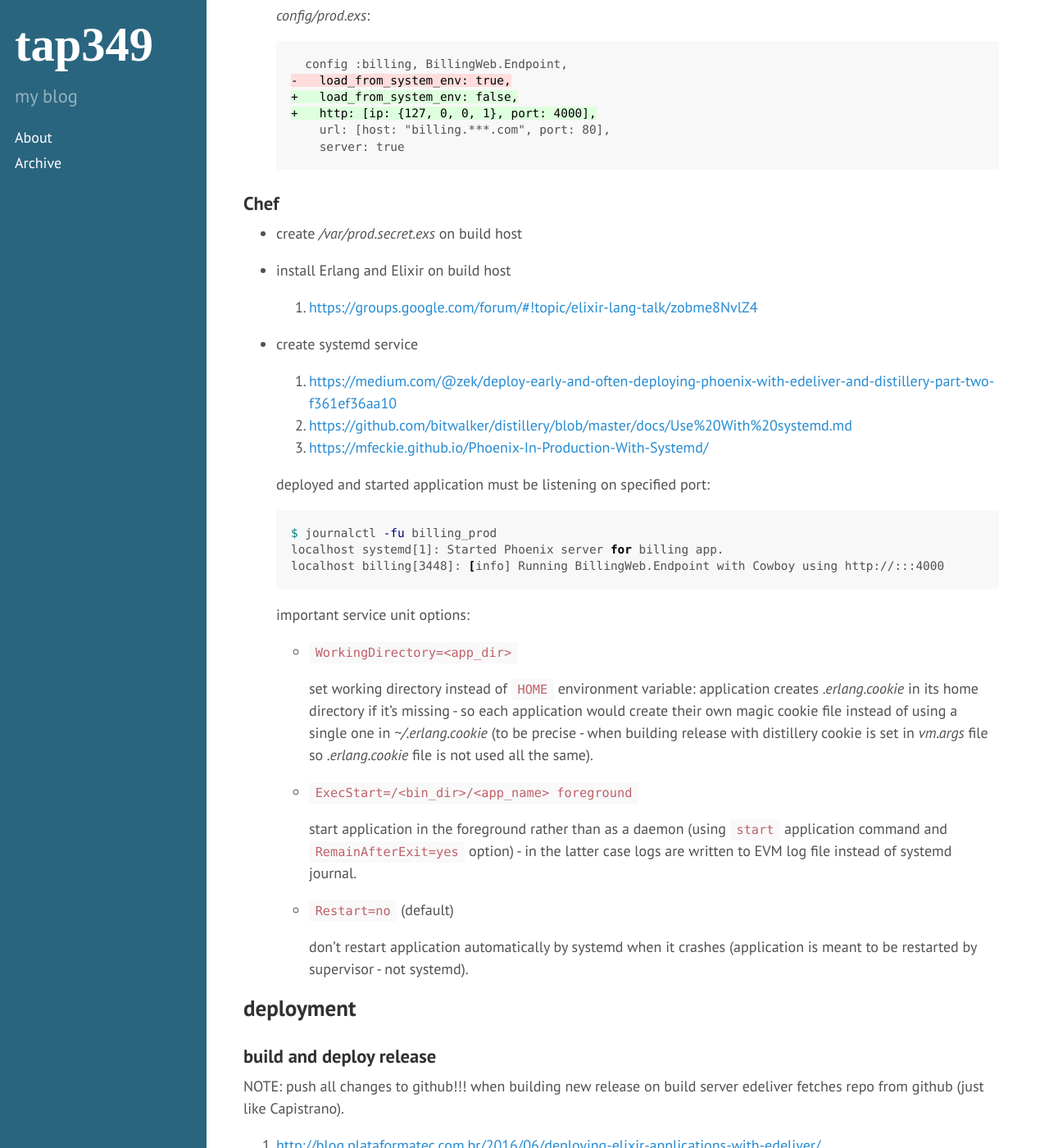
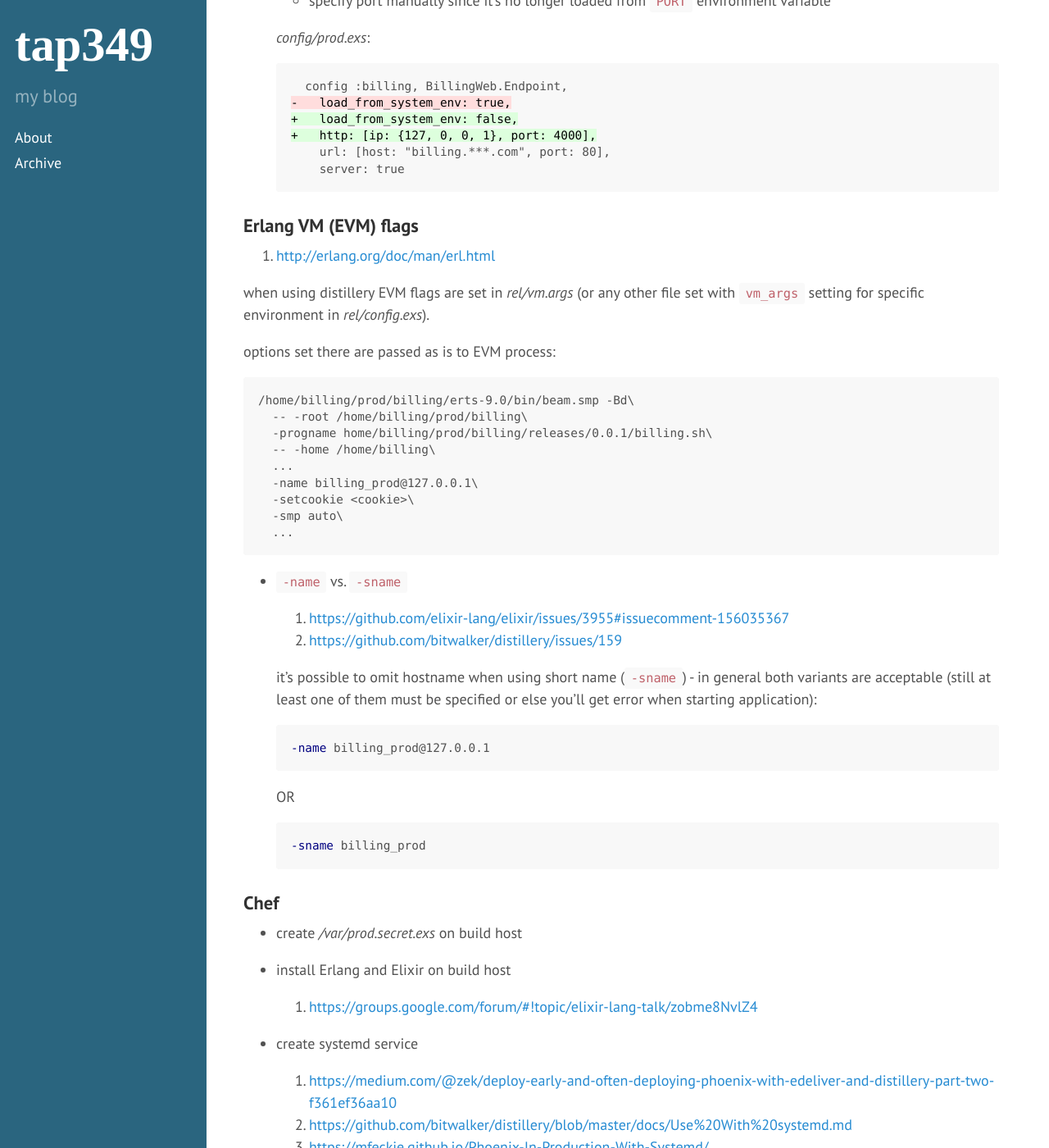
Before and after one commit to tap349/tap349.github.io, a Jekyll site: the page built from _posts/2017-08-02-elixir-deployment.md, in a window 1280 px wide and 1400 px high, scrolled down 6123 px. Shown: the whole window at 82% size. Built offline with Jekyll 4.4.1, drawn with Linux system fonts in a browser that asks for light colours; some of the changed text lies outside the part shown.

Commit message:
update 2017-09-02_15:15:06

````diff
--- a/_posts/2017-08-02-elixir-deployment.md
+++ b/_posts/2017-08-02-elixir-deployment.md
@@ -260,6 +260,47 @@ trying to send any request to application.
       server: true
   ```
 
+### Erlang VM (EVM) flags
+
+1. <http://erlang.org/doc/man/erl.html>
+
+when using distillery EVM flags are set in _rel/vm.args_
+(or any other file set with `vm_args` setting for specific
+environment in _rel/config.exs_).
+
+options set there are passed as is to EVM process:
+
+```
+/home/billing/prod/billing/erts-9.0/bin/beam.smp -Bd\
+  -- -root /home/billing/prod/billing\
+  -progname home/billing/prod/billing/releases/0.0.1/billing.sh\
+  -- -home /home/billing\
+  ...
+  -name billing_prod@127.0.0.1\
+  -setcookie <cookie>\
+  -smp auto\
+  ...
+```
+
+- `-name` vs. `-sname`
+
+  1. <https://github.com/elixir-lang/elixir/issues/3955#issuecomment-156035367>
+  2. <https://github.com/bitwalker/distillery/issues/159>
+
+  it's possible to omit hostname when using short name (`-sname`) -
+  in general both variants are acceptable (still at least one of them
+  must be specified or else you'll get error when starting application):
+
+  ```sh
+  -name billing_prod@127.0.0.1
+  ```
+
+  OR
+
+  ```sh
+  -sname billing_prod
+  ```
+
 ### Chef
 
 - create _/var/prod.secret.exs_ on build host
````
Also changed, not shown: other parts of _posts/2017-08-02-elixir-deployment.md (+1 -1 lines), _posts/2017-08-13-elixir-stage-environment.md (+2 -2 lines).
